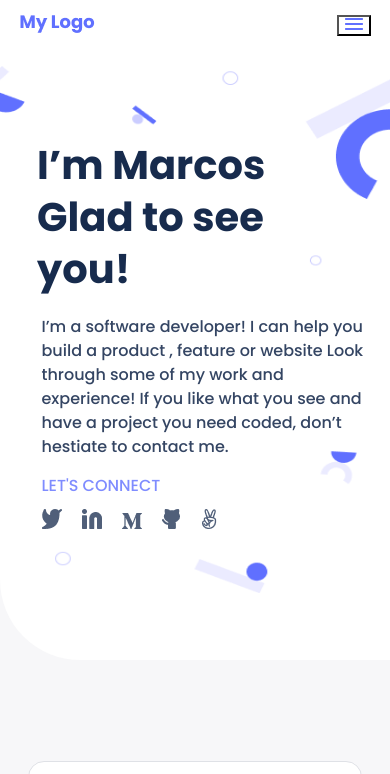
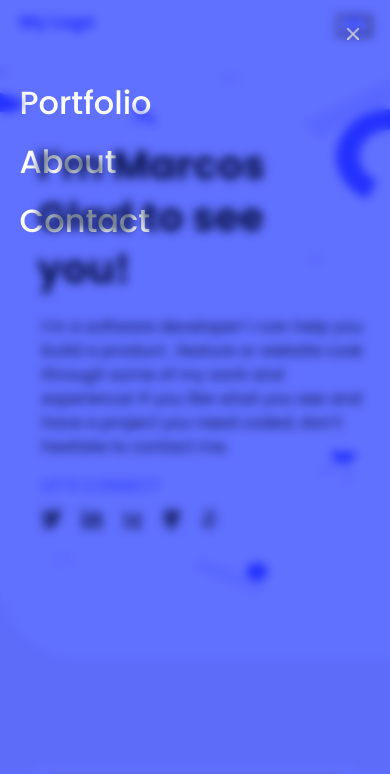
Before and after one commit to Goruchie/Portfolio, a website: page index.html in a window 390 px wide. Shown: the top 774 px of the page. Drawn offline with Linux system fonts and the light colour scheme.

Commit message:
Add mobile menu & styling

```diff
--- a/index.html
+++ b/index.html
@@ -18,11 +18,19 @@
       </a>
 
       <nav>
-        <button class="drop-button" onclick="dropFunction()">
-        <a class="hamburger" href="#">
-          <img src="./images/Hamburger.png" alt="Hamburger-icon.">
-        </a>
-        </button>
+        <div class="dropdown">
+          <button class="drop-button" onclick="dropFunction()">
+          <a class="hamburger" href="#">
+            <img src="./images/Hamburger.png" alt="Hamburger-icon.">
+          </a>
+          </button>
+          <div class="drop-content" id="drop-content">
+            <a class="cls-btn" onclick="dropFunction()"><img img src="./images/Icon.png" height="12px" width="12px"></a>
+            <a href="#portfolio">Portfolio</a>
+            <a href="#about">About</a>
+            <a href="#contact">Contact</a>
+          </div>
+        </div>
         <ul class="desk-nav">
           <li>
             <a href="#portfolio">Portfolio</a>
--- a/styles.css
+++ b/styles.css
@@ -37,6 +37,42 @@ body {
   background-color: #fff;
   padding-top: 15px;
 }
+
+.drop-content {
+  display: block;
+  background-color: #6070ff;
+  mix-blend-mode: multiply;
+  backdrop-filter: blur(5px);
+  position: absolute;
+  top: 0px;
+  right: 0px;
+  bottom: 0px;
+  left: 0px;
+  padding-top: 17%;
+  padding-left: 5%;
+}
+
+.drop-content a {
+  display: flex;
+  flex-direction: column;
+  font-family: 'Poppins', sans-serif;
+  font-style: normal;
+  font-weight: 500;
+  font-size: 32px;
+  line-height: 44px;
+  color: #fff;
+  text-decoration: none;
+  margin-top: 4%;
+}
+
+.drop-content a:hover { color: #cfd8dc; }
+
+.cls-btn {
+  position: absolute;
+  right: 8%;
+  top: 1.5%;
+}
+
 
 .primarytext,
 .primarytext01 {
```
Also changed, not shown: images/Icon.png (added).
